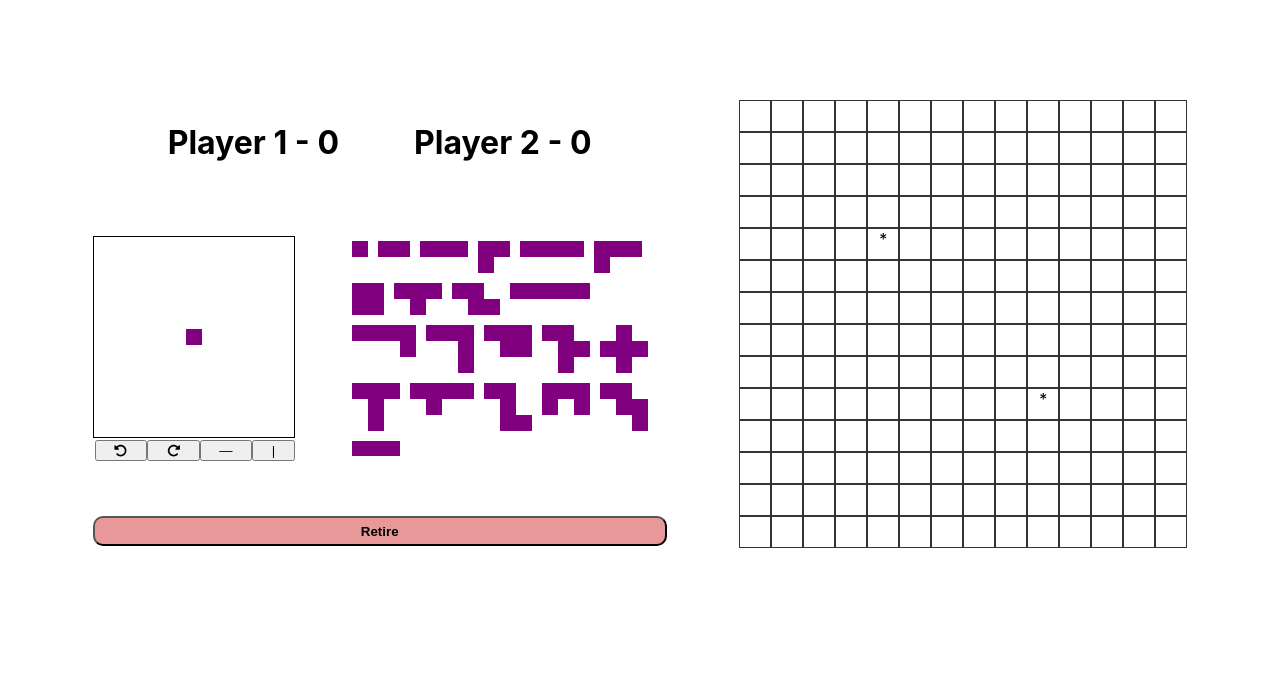
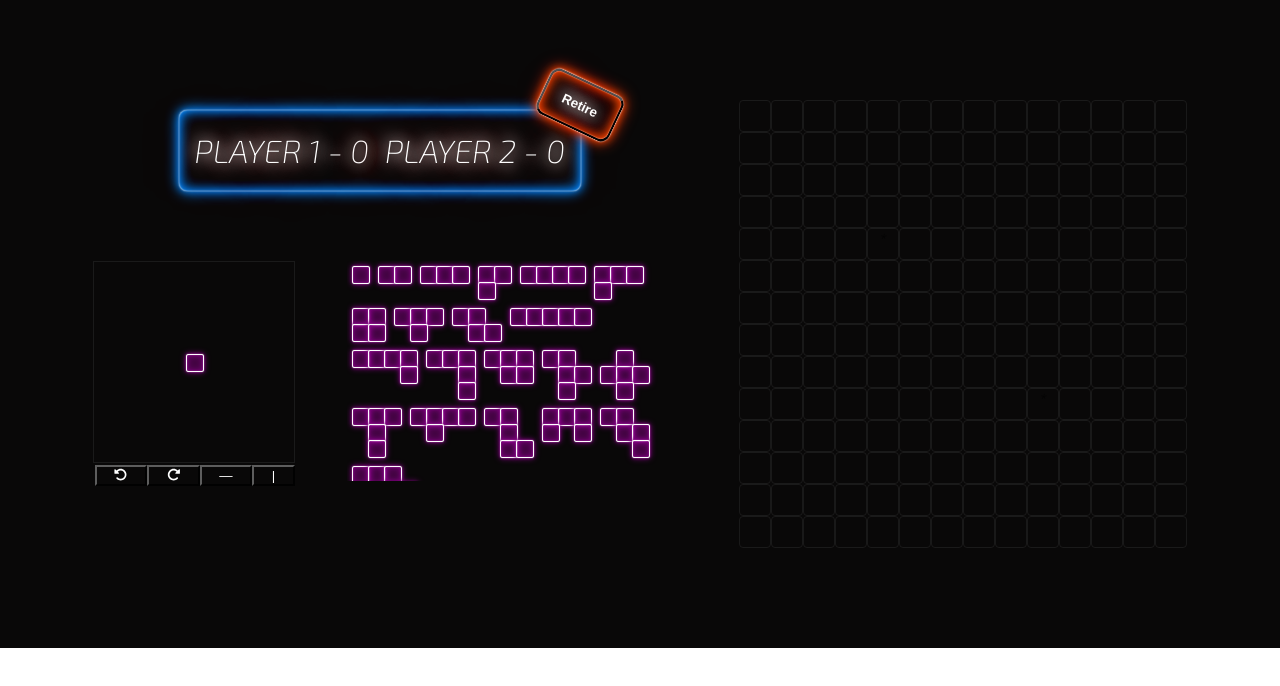
Before and after one commit to EricLusk-Jopson/blokkus, a React (Create React App) app: page / in a window 1280 px wide. Shown: the top 686 px of the page. Built offline with nearby package versions, Linux system fonts and the light colour scheme.

Commit message:
styling changes to boards

```diff
--- a/src/App.js
+++ b/src/App.js
@@ -343,7 +343,12 @@ function App() {
             justifyContent: "space-around",
           }}
         >
-          <ScoreBoard scores={scores} />
+          <div style={{ display: "inline-flex", position: "relative" }}>
+            <ScoreBoard scores={scores} />
+            <button className="button-retire" onClick={retire}>
+              Retire
+            </button>
+          </div>
 
           <div
             style={{
@@ -364,9 +369,6 @@ function App() {
               activePlayer={activePlayer}
             />
           </div>
-          <button className="button-retire" onClick={retire}>
-            Retire
-          </button>
         </div>
         <Board
           board={board}
--- a/src/components/ScoreBoard.jsx
+++ b/src/components/ScoreBoard.jsx
@@ -2,10 +2,12 @@ import React from "react";
 
 const ScoreBoard = ({ scores }) => {
   return (
-    <div className="scorebox">
-      {Object.entries(scores).map(([key, value]) => (
-        <h1>{`Player ${1 + parseInt(key)}   -  ${value}`}</h1>
-      ))}
+    <div className="scorebox-container">
+      <div className="scorebox">
+        {Object.entries(scores).map(([key, value]) => (
+          <h1>{`Player ${1 + parseInt(key)}   -  ${value}`}</h1>
+        ))}
+      </div>
     </div>
   );
 };
--- a/src/index.css
+++ b/src/index.css
@@ -1,15 +1,17 @@
+@import url(https://fonts.googleapis.com/css?family=Exo+2:200i);
+
+:root {
+  --neon-text: rgb(255, 68, 0);
+  --neon-border: #08f;
+  --border: rgba(31, 31, 31, 0.8);
+  --background: rgb(9, 8, 8);
+}
+
 body {
   margin: 0;
-  font-family: -apple-system, BlinkMacSystemFont, 'Segoe UI', 'Roboto', 'Oxygen',
-    'Ubuntu', 'Cantarell', 'Fira Sans', 'Droid Sans', 'Helvetica Neue',
-    sans-serif;
+  font-family: 'Exo 2', sans-serif;
   -webkit-font-smoothing: antialiased;
   -moz-osx-font-smoothing: grayscale;
-}
-
-code {
-  font-family: source-code-pro, Menlo, Monaco, Consolas, 'Courier New',
-    monospace;
 }
 
 .App {
@@ -17,6 +19,7 @@ code {
   flex-direction: row;
   justify-content: space-evenly;
   padding: 100px 20px;
+  background-color: var(--background);
 }
 
 .sidewindow {
@@ -34,6 +37,7 @@ code {
   display: flex;
   flex-direction: row;
   flex-wrap: wrap;
+
 }
 
 .piecewrapper {
@@ -44,7 +48,9 @@ code {
 }
 
 .piecewrapper-used .piece {
-  background-color: grey;
+  background-color: var(--background);
+  border-color: var(--background);
+  box-shadow: none;
 }
 
 .piececontainer {
@@ -57,20 +63,38 @@ code {
   width: 16px;
   height: 16px;
   z-index: 0;
+  border: 1px solid var(--border);
+  border-radius: 2px;
+
 }
 
 .piece-0 {
-  background-color: purple;
+  background-color: rgba(128, 0, 128, 0.5);
+  border-color: white;
+  box-shadow: 0 0 .05rem #fff,
+  inset 0 0 .05rem #fff,
+  0 0 0.2rem purple,
+  inset 0 0 0.2rem purple,
+  0 0 0.4rem purple,
+  inset 0 0 0.4rem purple;
 }
 
 .piece-1 {
-  background-color: orange;
+  background-color: rgba(255, 166, 0, 0.5);
+  border-color: white;
+
+  box-shadow: 0 0 .05rem #c7c17c,
+  inset 0 0 .05rem #edebdd,
+  0 0 0.2rem orange,
+  inset 0 0 0.2rem orange,
+  0 0 0.4rem orange,
+  inset 0 0 0.4rem orange;
 }
 
 .manipulation-box {
   display: flex;
   flex-direction: column;
-  border: 1px solid black;
+  border: 1px solid var(--border);
   height: 200px;
   width: 200px;
   align-items: center;
@@ -86,9 +110,13 @@ code {
 
 .manipulation-button {
   flex-grow: 1;
+  background-color: var(--background);
+  border-color: var(--border);
+  color: white;
+
 }
 
-.scorebox {
+.scorebox-container {
   display: flex;
   flex-direction: row;
   justify-content: space-evenly;
@@ -96,11 +124,66 @@ code {
   padding-bottom: 50px;
 }
 
+.scorebox {
+  display: flex;
+  flex-direction: row;
+  justify-content: space-evenly;
+  border-radius: 0.5rem;
+  width: 70%;
+  box-shadow:
+            0 0 .1rem #fff,
+            inset 0 0 .1rem #fff,
+            0 0 0.5rem var(--neon-border),
+            inset 0 0 0.5rem var(--neon-border),
+            0 0 1rem var(--neon-border),
+            inset 0 0 1rem var(--neon-border);
+}
+
+.scorebox h1 {
+  font-family: 'Exo 2', sans-serif;
+  font-weight: 100;
+    font-style: italic;
+    color: #fff;
+    text-transform: uppercase;
+    text-shadow: -0.2rem -0.2rem 1rem #fff,
+    0.2rem 0.2rem 1rem #fff,
+    0 0 2rem var(--neon-text),
+    0 0 4rem var(--neon-text),
+    0 0 6rem var(--neon-text),
+    0 0 8rem var(--neon-text),
+    0 0 10rem var(--neon-text);
+}
+
 .button-retire {
-  height: 30px;
+  position: absolute;
+  top: -30px;
+  left: 78%;
+  transform: rotate(0.07turn);
+  height: 50px;
+  width: 80px;
   border-radius: 10px;
-  background-color: rgb(232, 152, 152);
+  background-color: var(--background);
   font-weight: bold;
+  box-shadow:
+            0 0 .1rem #fff,
+            inset 0 0 .1rem #fff,
+            0 0 0.5rem var(--neon-text),
+            inset 0 0 0.5rem var(--neon-text),
+            0 0 1rem var(--neon-text),
+            inset 0 0 1rem var(--neon-text);
+  color: #fff;
+  text-shadow: -0.2rem -0.2rem 1rem #fff,
+    0.2rem 0.2rem 1rem #fff,
+    0 0 2rem var(--neon-text),
+    0 0 4rem var(--neon-text),
+    0 0 6rem var(--neon-text),
+    0 0 8rem var(--neon-text),
+    0 0 10rem var(--neon-text);
+}
+
+.button-retire:hover {
+  background-color: rgba(255, 68, 0, 0.6);
+
 }
 
 .board {
@@ -119,25 +202,56 @@ code {
 
 .tile {
   /* background-color: rgba(255, 255, 255, 0.8); */
-  border: 1px solid rgba(0, 0, 0, 0.8);
+  border: 1px solid rgba(31, 31, 31, 0.8);
+  border-radius: 4px;
   text-align: center;
   width: 7.14%;
 }
 
 .tile-0 {
-  background-color: purple;
+  background-color: rgba(128, 0, 128, 0.65);
+  border: 1px solid white;
+  box-shadow: 0 0 .5rem #cb78d8,
+  inset 0 0 .5rem #e1c2e5,
+  0 0 2rem rgba(128, 0, 128, 0.65),
+  inset 0 0 0.2rem rgba(128, 0, 128, 0.65),
+  0 0 4rem rgba(128, 0, 128, 0.65),
+  inset 0 0 0.4rem rgba(128, 0, 128, 0.65);
+
 }
 
 .tile-1 {
-  background-color: orange;
+  background-color: rgba(255, 166, 0, 0.65);
+  border: 1px solid white;
+  box-shadow: 0 0 .5rem #c7c17c,
+  inset 0 0 .5rem #edebdd,
+  0 0 2rem rgba(255, 166, 0, 0.65),
+  inset 0 0 0.2rem rgba(255, 166, 0, 0.65),
+  0 0 4rem rgba(255, 166, 0, 0.65),
+  inset 0 0 0.4rem rgba(255, 166, 0, 0.65);
 }
 
 .shaded-valid {
   background-color: hsla(94, 59%, 41%, 0.35);
+  border: 1px solid white;
+  box-shadow: 0 0 .5rem #c7c17c,
+  inset 0 0 .5rem #edebdd,
+  0 0 2rem hsla(94, 59%, 41%, 0.35),
+  inset 0 0 0.2rem hsla(94, 59%, 41%, 0.35),
+  0 0 4rem hsla(94, 59%, 41%, 0.35),
+  inset 0 0 0.4rem hsla(94, 59%, 41%, 0.35);
 }
 
 .shaded-invalid {
   background-color: hsla(0, 59%, 41%, 0.35);
+  border: 1px solid white;
+  box-shadow: 0 0 .5rem #c7c17c,
+  inset 0 0 .5rem #edebdd,
+  0 0 2rem hsla(0, 59%, 41%, 0.35),
+  inset 0 0 0.2rem hsla(0, 59%, 41%, 0.35),
+  0 0 4rem hsla(0, 59%, 41%, 0.35),
+  inset 0 0 0.4rem hsla(0, 59%, 41%, 0.35);
+
 }
 
 .modal {
@@ -150,7 +264,7 @@ code {
   height: 100%; /* Full height */
   overflow: auto; /* Enable scroll if needed */
   background-color: rgb(0,0,0); /* Fallback color */
-  background-color: rgba(0,0,0,0.4); /* Black w/ opacity */
+  background-color: rgba(0, 0, 0, 0.8); /* Black w/ opacity */
   display: flex;
   justify-content: center;
   align-content: center;
```
